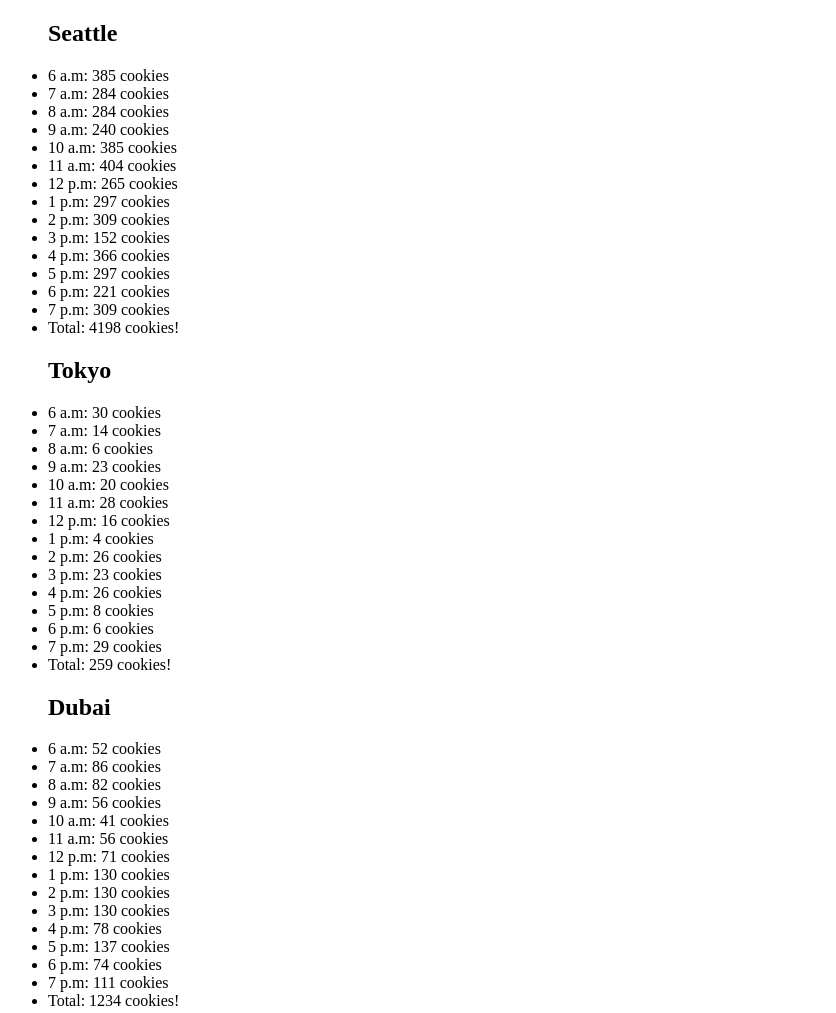
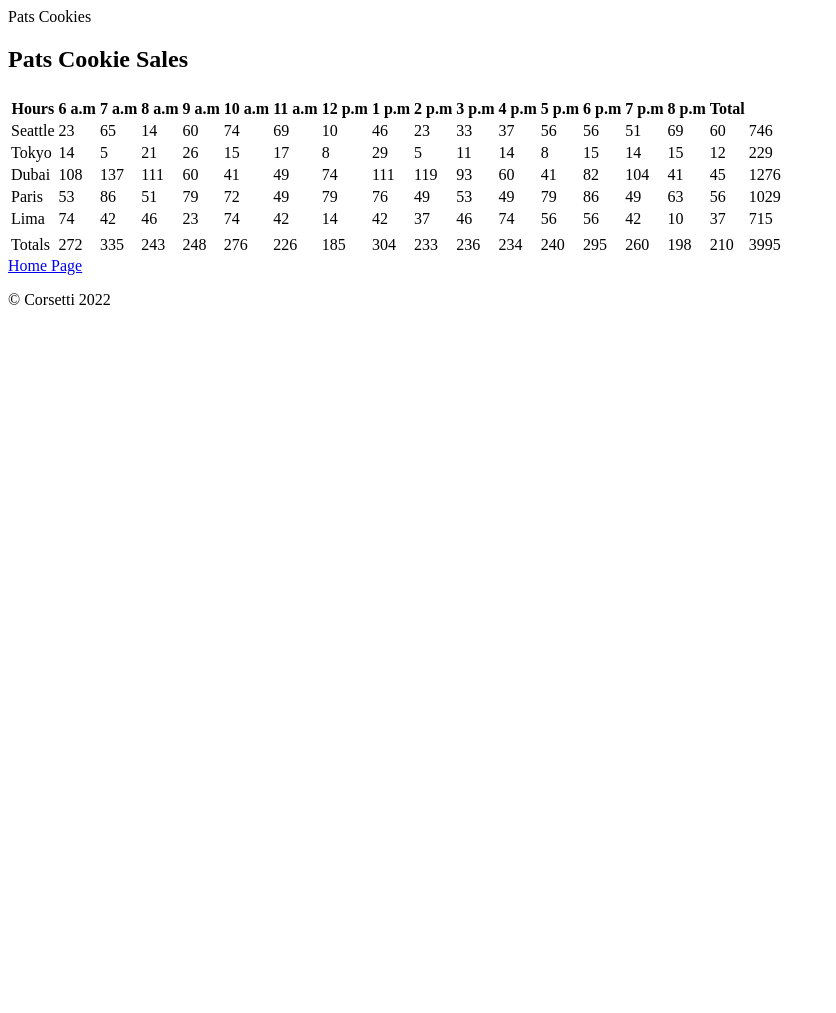
Before and after one commit to aubreycorsetti/cookie-stand, a plain HTML site: page sales.html in a window 1280 px wide. Shown: the top 1013 px of the page, without its empty margins (0-836 px from the left). After the commit the page ends 800 px from the top, so only its background shows below. Drawn offline with Linux system fonts and the light colour scheme.

Commit message:
created table in js

```diff
--- a/js/app.js
+++ b/js/app.js
@@ -1,208 +1,148 @@
-'use strict'
+'use strict';
 
-let seattleList = document.getElementById('seattleList');
+let allLocations = [];
 
-console.log(seattleList);
+let hours = ['6 a.m', '7 a.m', '8 a.m', '9 a.m', '10 a.m', '11 a.m', '12 p.m', '1 p.m', '2 p.m', '3 p.m', '4 p.m', '5 p.m', '6 p.m', '7 p.m', '8 p.m', 'Total'];
 
-let hours = ['6 a.m', '7 a.m', '8 a.m', '9 a.m', '10 a.m', '11 a.m', '12 p.m', '1 p.m', '2 p.m', '3 p.m', '4 p.m', '5 p.m', '6 p.m', '7 p.m'];
+const cookieContainer = document.getElementById('locationNames');
 
-let seattle = {
-  name: 'Seattle',
-  min: 23,
-  max: 65,
-  avg: 6.3,
-  sDailyTotal: 0,
-  cookiesSoldPerHourArray: [],
-  getRandomCustomers: function () {
-    return Math.floor(Math.random() * (this.max - this.min + 1) + this.min);
+console.log(cookieContainer);
+
+const cookieTable = document.querySelector('table');
+console.log(cookieTable);
+const cookieBody = document.querySelector('table tbody');
+const cookieFoot = document.getElementById('tableFoot');
+const cookieHead = document.getElementById('tableHead');
+
+function Cookie(name, min, max, avg) {
+  this.name = name;
+  this.min = min;
+  this.max = max;
+  this.avg = avg;
+  this.dailyTotal = 0;
+  allLocations.push(this);
+  this.cookiesSoldPerHourArray = [];
+  this.getRandomCustomers = function () {
+    let cookieMath = Math.floor(Math.random() * (this.max - this.min + 1) + this.min);
+    console.log(cookieMath);
+    return cookieMath;
+  };
+}
+function renderHeader() {
+  let tr = document.createElement('tr');
+  cookieHead.appendChild(tr);
+  let thHours = document.createElement('th');
+  thHours.textContent = 'Hours';
+  tr.appendChild(thHours);
+  let totalHours = 0;
+  for (let i = 0; i < hours.length; i++) {
+    let th = document.createElement('th');
+    th.textContent = hours[i];
+    tr.appendChild(th);
+    let hourlyTotals = 0;
+    for (let j = 0; j < allLocations.length; j++) {
+      hourlyTotals += (allLocations[j].cookiesSoldPerHourArray[i]);
+      totalHours += (allLocations[j].cookiesSoldPerHourArray[i]);
+    }
+
   }
+  let totalHoursTh = document.createElement('th');
+  //totalHoursTh.textContent = hours;
+  tr.appendChild(totalHoursTh);
+}
+
+Cookie.prototype.renderTable = function () {
+  let tr = document.createElement('tr');
+  cookieBody.appendChild(tr);
+  let tdName = document.createElement('td');
+  tdName.textContent = this.name;
+  tr.appendChild(tdName);
+
+  for (let i = 0; i < hours.length; i++) {
+    let cookiesThisHour = Math.ceil(this.getRandomCustomers() * this.avg);
+    this.cookiesSoldPerHourArray.push(cookiesThisHour);
+    this.dailyTotal = this.dailyTotal + cookiesThisHour;
+
+    console.log(cookiesThisHour, this.dailyTotal);
+
+
+    let td = document.createElement('td');
+    td.textContent = cookiesThisHour;
+    tr.appendChild(td);
+    // }
+  }
+  let tdTotal = document.createElement('td');
+  tdTotal.textContent = this.dailyTotal;
+  tr.appendChild(tdTotal);
 };
 
-console.log(seattle.getRandomCustomers());
-let seattleH2 = document.createElement('h2');
-seattleH2.textContent = 'Seattle';
-seattleList.appendChild(seattleH2);
-// i++ is the same as i=i+1
-for (let i = 0; i < hours.length; i++) {
-  let cookiesThisHour = Math.ceil(seattle.getRandomCustomers() * seattle.avg);
-  seattle.cookiesSoldPerHourArray.push(cookiesThisHour);
-  // let result = seattle.dailyTotal(this.cookiesSoldPerHourArray, this.getRandomCustomers);
-  seattle.sDailyTotal = seattle.sDailyTotal +cookiesThisHour;
-  console.log(cookiesThisHour, seattle.sDailyTotal);
+
+function renderFooter() {
+  let tr = document.createElement('tr');
+  cookieFoot.appendChild(tr);
+  let tdName = document.createElement('td');
+  tdName.textContent = 'Totals';
+  tr.appendChild(tdName);
+  let totalTotals = 0;
+  for (let i = 0; i < hours.length; i++) {
+    let hourlyTotals = 0;
+    for (let j = 0; j < allLocations.length; j++) {
+      hourlyTotals += (allLocations[j].cookiesSoldPerHourArray[i]);
+      totalTotals += (allLocations[j].cookiesSoldPerHourArray[i]);
+    }
+    // this.dailyTotal = this.dailyTotal + totalTotals;
+
+    // console.log(hourlyTotals, this.dailyTotal);
+
+    let td = document.createElement('td');
+    td.textContent = hourlyTotals;
+    tr.appendChild(td);
+
+  }
+  let grandTotalTd = document.createElement('td');
+  grandTotalTd.textContent = totalTotals;
+  tr.appendChild(grandTotalTd);
 }
 
-for (let i = 0; i < hours.length; i++) {
-  let li = document.createElement('li');
-  // li.textContent = hours[i];
-  li.textContent = `${hours[i]}: ${seattle.cookiesSoldPerHourArray[i]} cookies`;
-  seattleList.appendChild(li);
+let seattle = new Cookie(
+  'Seattle',
+  2,
+  16,
+  4.6
+);
+seattle.renderTable();
 
-}
+let tokyo = new Cookie(
+  'Tokyo',
+  3,
+  24,
+  1.2
+);
+tokyo.renderTable();
 
-let sDailyTotal = document.createElement('li');
-sDailyTotal.innerText = `Total: ${seattle.sDailyTotal} cookies!`;
-seattleList.appendChild(sDailyTotal);
+let dubai = new Cookie(
+  'Dubai',
+  11,
+  38,
+  3.7
+);
+dubai.renderTable();
 
-console.log(seattle);
+let paris = new Cookie(
+  'Paris',
+  20,
+  38,
+  2.3
+);
+paris.renderTable();
 
-let tokyoList = document.getElementById('tokyoList');
+let lima = new Cookie(
+  'Lima',
+  2,
+  16,
+  4.6
+);
+lima.renderTable();
 
-console.log(tokyoList);
-
-let tokyo = {
-  name: 'Tokyo',
-  min: 3,
-  max: 24,
-  avg: 1.2,
-  tDailyTotal: 0,
-  cookiesSoldPerHourArray: [],
-  getRandomCustomers: function () {
-    return Math.round(Math.random() * (this.max - this.min + 1) + this.min);
-  }
-};
-
-console.log(tokyo.getRandomCustomers());
-let tokyoH2 = document.createElement('h2');
-tokyoH2.textContent = 'Tokyo';
-tokyoList.appendChild(tokyoH2);
-
-for (let i = 0; i < hours.length; i++) {
-  let cookiesThisHour = Math.ceil(tokyo.getRandomCustomers() * tokyo.avg);
-  tokyo.cookiesSoldPerHourArray.push(cookiesThisHour);
-  tokyo.tDailyTotal = tokyo.tDailyTotal +cookiesThisHour;
-  console.log(cookiesThisHour, tokyo.tDailyTotal);
-}
-
-for (let i = 0; i < hours.length; i++) {
-  let li = document.createElement('li');
-  // li.textContent = hours[i];
-  li.textContent = `${hours[i]}: ${tokyo.cookiesSoldPerHourArray[i]} cookies`;
-  tokyoList.appendChild(li);
-}
-let tDailyTotal = document.createElement('li');
-tDailyTotal.innerText = `Total: ${tokyo.tDailyTotal} cookies!`;
-tokyoList.appendChild(tDailyTotal);
-
-console.log(tokyo);
-
-let dubaiList = document.getElementById('dubaiList');
-
-console.log(dubaiList);
-
-let dubai = {
-  name: 'Dubai',
-  min: 11,
-  max: 38,
-  avg: 3.7,
-  dDailyTotal: 0,
-  cookiesSoldPerHourArray: [],
-  getRandomCustomers: function () {
-    return Math.round(Math.random() * (this.max - this.min + 1) + this.min);
-  }
-};
-
-console.log(dubai.getRandomCustomers());
-let dubaiH2 = document.createElement('h2');
-dubaiH2.textContent = 'Dubai';
-dubaiList.appendChild(dubaiH2);
-
-for (let i = 0; i < hours.length; i++) {
-  let cookiesThisHour = Math.ceil(dubai.getRandomCustomers() * dubai.avg);
-  dubai.cookiesSoldPerHourArray.push(cookiesThisHour);
-  dubai.dDailyTotal = dubai.dDailyTotal +cookiesThisHour;
-  console.log(cookiesThisHour, dubai.dDailyTotal);
-}
-
-for (let i = 0; i < hours.length; i++) {
-  let li = document.createElement('li');
-  // li.textContent = hours[i];
-  li.textContent = `${hours[i]}: ${dubai.cookiesSoldPerHourArray[i]} cookies`;
-  dubaiList.appendChild(li);
-}
-let dDailyTotal = document.createElement('li');
-dDailyTotal.innerText = `Total: ${dubai.dDailyTotal} cookies!`;
-dubaiList.appendChild(dDailyTotal);
-
-console.log(dubai);
-
-let parisList = document.getElementById('parisList');
-
-console.log(parisList);
-
-let paris = {
-  name: 'Paris',
-  min: 20,
-  max: 38,
-  avg: 2.3,
-  pDailyTotal: 0,
-  cookiesSoldPerHourArray: [],
-  getRandomCustomers: function () {
-    return Math.round(Math.random() * (this.max - this.min + 1) + this.min);
-  }
-};
-
-console.log(paris.getRandomCustomers());
-let parisH2 = document.createElement('h2');
-parisH2.textContent = 'Paris';
-parisList.appendChild(parisH2);
-
-for (let i = 0; i < hours.length; i++) {
-  let cookiesThisHour = Math.ceil(paris.getRandomCustomers() * paris.avg);
-  paris.cookiesSoldPerHourArray.push(cookiesThisHour);
-  paris.pDailyTotal = paris.pDailyTotal +cookiesThisHour;
-  console.log(cookiesThisHour, paris.pDailyTotal);
-}
-
-for (let i = 0; i < hours.length; i++) {
-  let li = document.createElement('li');
-  // li.textContent = hours[i];
-  li.textContent = `${hours[i]}: ${paris.cookiesSoldPerHourArray[i]} cookies`;
-  parisList.appendChild(li);
-}
-
-let pDailyTotal = document.createElement('li');
-pDailyTotal.innerText = `Total: ${paris.pDailyTotal} cookies!`;
-parisList.appendChild(pDailyTotal);
-
-console.log(paris);
-
-let limaList = document.getElementById('limaList');
-
-console.log(limaList);
-
-let lima = {
-  name: 'Lima',
-  min: 2,
-  max: 16,
-  avg: 4.6,
-  lDailyTotal: 0,
-  cookiesSoldPerHourArray: [],
-  getRandomCustomers: function () {
-    return Math.round(Math.random() * (this.max - this.min + 1) + this.min);
-  }
-};
-
-console.log(paris.getRandomCustomers());
-let limaH2 = document.createElement('h2');
-limaH2.textContent = 'Lima';
-limaList.appendChild(limaH2);
-
-for (let i = 0; i < hours.length; i++) {
-  let cookiesThisHour = Math.ceil(lima.getRandomCustomers() * lima.avg);
-  lima.cookiesSoldPerHourArray.push(cookiesThisHour);
-  lima.lDailyTotal = lima.lDailyTotal +cookiesThisHour;
-  console.log(cookiesThisHour, lima.lDailyTotal);
-}
-
-for (let i = 0; i < hours.length; i++) {
-  let li = document.createElement('li');
-  // li.textContent = hours[i];
-  li.textContent = `${hours[i]}: ${lima.cookiesSoldPerHourArray[i]} cookies`;
-  limaList.appendChild(li);
-}
-
-let lDailyTotal = document.createElement('li');
-lDailyTotal.innerText = `Total: ${lima.lDailyTotal} cookies!`;
-limaList.appendChild(lDailyTotal);
-
-console.log(lima);
+renderHeader();
+renderFooter();
--- a/sales.html
+++ b/sales.html
@@ -7,11 +7,28 @@
   <title>Cookie Sales</title>
 </head>
 <body>
-  <ul id="seattleList"></ul>
-  <ul id="tokyoList"></ul>
-  <ul id="dubaiList"></ul>
-  <ul id="parisList"></ul>
-  <ul id="limaList"></ul>
+  <header>Pats Cookies
+
+  </header>
+  <main>
+    <h2>Pats Cookie Sales</h2>
+    <div id="cookieContainer">
+
+    </div>
+    <table>
+      <thead id="tableHead">
+        <tr>
+          <th></th>
+        </tr>
+      </thead>
+      <tbody></tbody>
+      <tfoot id="tableFoot">
+        <tr>
+          <td></td>
+        </tr>
+      </tfoot>
+    </table>
+  </main>
   <a href="index.html">Home Page</a>
   <script src="js/app.js" text="text/javascript"></script>
 </body>
```
